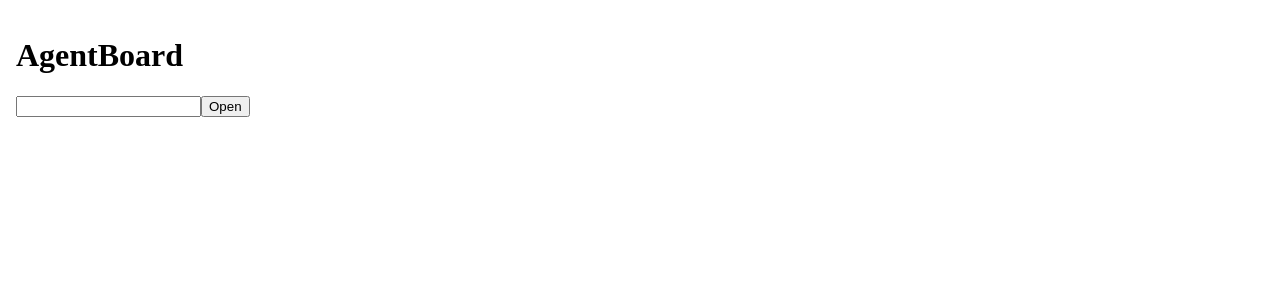
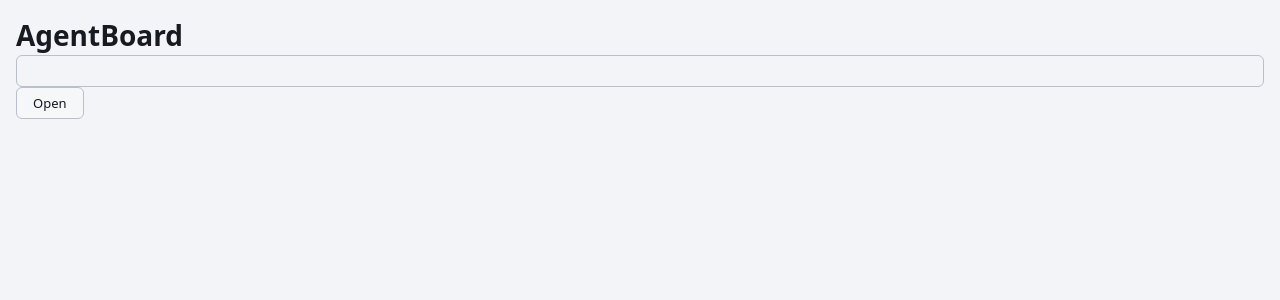
Before and after one commit to kapildev333/agentboard, a React (Vite) app in the folder packages/ui/: page / in a window 1280 px wide. Shown: the top 300 px of the page. Built offline with nearby package versions, Linux system fonts and the light colour scheme.

Commit message:
chore: design tokens and base styles, dark by default with a light variant

```diff
--- a/packages/ui/index.html
+++ b/packages/ui/index.html
@@ -3,8 +3,8 @@
   <head>
     <meta charset="utf-8" />
     <meta name="viewport" content="width=device-width, initial-scale=1" />
+    <meta name="color-scheme" content="dark light" />
     <title>AgentBoard</title>
-    <style>html, body, #root { margin: 0; height: 100%; }</style>
   </head>
   <body>
     <div id="root"></div>
--- a/packages/ui/src/main.tsx
+++ b/packages/ui/src/main.tsx
@@ -1,3 +1,5 @@
+import "./styles/tokens.css";
+import "./styles/base.css";
 import { createRoot } from "react-dom/client";
 import { App } from "./app";
 
--- /dev/null
+++ b/packages/ui/src/styles/base.css
@@ -0,0 +1,181 @@
+/* Element defaults sit in :where() so any component class, React Flow's included, wins without a fight. */
+*,
+*::before,
+*::after {
+  box-sizing: border-box;
+}
+
+html,
+body,
+#root {
+  margin: 0;
+  height: 100%;
+}
+
+body {
+  background: var(--color-bg);
+  color: var(--color-text);
+  font-family: var(--font-sans);
+  font-size: var(--text-md);
+  line-height: 1.4;
+  -webkit-font-smoothing: antialiased;
+}
+
+:where(h1, h2, h3, p, ul, dl, fieldset) {
+  margin: 0;
+  padding: 0;
+}
+
+:where(code, pre, kbd) {
+  font-family: var(--font-mono);
+}
+
+:where(a) {
+  color: var(--color-accent);
+}
+
+/* Buttons: secondary by default, .btn-primary for the one main action, .btn-sm inside cards. */
+:where(button) {
+  display: inline-flex;
+  align-items: center;
+  justify-content: center;
+  gap: var(--space-half);
+  height: 32px;
+  padding: 0 var(--space-2);
+  border: 1px solid var(--color-border-strong);
+  border-radius: var(--radius-sm);
+  background: var(--color-surface-raised);
+  color: var(--color-text);
+  font: inherit;
+  font-size: var(--text-sm);
+  font-weight: 500;
+  white-space: nowrap;
+  cursor: pointer;
+}
+
+:where(button:hover:not(:disabled)) {
+  background: var(--color-surface-hover);
+}
+
+:where(button:disabled) {
+  opacity: 0.5;
+  cursor: not-allowed;
+}
+
+.btn-primary {
+  border-color: var(--color-accent);
+  background: var(--color-accent);
+  color: var(--color-on-accent);
+}
+
+.btn-primary:hover:not(:disabled) {
+  border-color: var(--color-accent-hover);
+  background: var(--color-accent-hover);
+}
+
+.btn-sm {
+  height: 24px;
+  padding: 0 var(--space-1);
+  font-size: var(--text-xs);
+}
+
+.btn-icon {
+  width: 32px;
+  padding: 0;
+  font-size: var(--text-lg);
+}
+
+:where(input:not([type="checkbox"], [type="radio"]), textarea, select) {
+  width: 100%;
+  min-height: 32px;
+  padding: var(--space-half) var(--space-1);
+  border: 1px solid var(--color-border-strong);
+  border-radius: var(--radius-sm);
+  background: var(--color-bg);
+  color: var(--color-text);
+  font: inherit;
+  font-size: var(--text-sm);
+}
+
+:where(textarea) {
+  resize: vertical;
+}
+
+:where(input[type="checkbox"], input[type="radio"]) {
+  margin: 0;
+  width: 16px;
+  height: 16px;
+  flex: none;
+  accent-color: var(--color-accent);
+}
+
+:where(button, input, textarea, select, a, [tabindex]):focus-visible {
+  outline: 2px solid var(--color-accent);
+  outline-offset: 2px;
+}
+
+/* Text fields keep the ring tight to their border. */
+:where(input, textarea, select):focus-visible {
+  outline-offset: 0;
+  border-color: var(--color-accent);
+}
+
+[role="alert"] {
+  color: var(--color-danger);
+  font-size: var(--text-sm);
+}
+
+.muted {
+  color: var(--color-text-muted);
+}
+
+/* A path reads from its end: monospace, and the overflow is cut on the left. */
+.path-field {
+  font-family: var(--font-mono);
+  font-size: var(--text-xs);
+  direction: rtl;
+  text-align: left;
+}
+
+.path-field:focus {
+  direction: ltr;
+}
+
+.chip {
+  display: inline-flex;
+  align-items: center;
+  max-width: 160px;
+  height: 20px;
+  padding: 0 var(--space-1);
+  border: 1px solid var(--color-border-strong);
+  border-radius: var(--radius-pill);
+  color: var(--color-text-muted);
+  font-family: var(--font-mono);
+  font-size: var(--text-xs);
+  overflow: hidden;
+  text-overflow: ellipsis;
+  white-space: nowrap;
+}
+
+.field {
+  display: grid;
+  gap: var(--space-half);
+}
+
+.field-label {
+  color: var(--color-text-muted);
+  font-size: var(--text-xs);
+  font-weight: 600;
+}
+
+.section-title {
+  color: var(--color-text-muted);
+  font-size: var(--text-xs);
+  font-weight: 600;
+  letter-spacing: 0.04em;
+  text-transform: uppercase;
+}
+
+.app-message {
+  padding: var(--space-2);
+}
--- /dev/null
+++ b/packages/ui/src/styles/tokens.css
@@ -0,0 +1,117 @@
+/* Design tokens. Dark by default, light when the OS prefers it. Every colour, space and radius in the UI is one of these. */
+:root {
+  color-scheme: dark;
+
+  /* 8 px grid; half is for hairline gaps inside a control */
+  --space-half: 4px;
+  --space-1: 8px;
+  --space-2: 16px;
+  --space-3: 24px;
+  --space-4: 32px;
+  --space-6: 48px;
+
+  --radius-sm: 6px;
+  --radius-lg: 10px;
+  --radius-pill: 999px;
+
+  --font-sans: system-ui, -apple-system, "Segoe UI", Roboto, "Helvetica Neue", Arial, sans-serif;
+  --font-mono: ui-monospace, Menlo, Monaco, Consolas, "Liberation Mono", monospace;
+  --text-xs: 12px;
+  --text-sm: 13px;
+  --text-md: 14px;
+  --text-lg: 16px;
+
+  --topbar-height: 44px;
+  --rail-width: 264px;
+  --drawer-width: 400px;
+
+  --color-bg: #0e1014;
+  --color-canvas-dot: #2c313c;
+  --color-surface: #161920;
+  --color-surface-raised: #1e222a;
+  --color-surface-hover: #262b35;
+  --color-border: #2b303b;
+  --color-border-strong: #404757;
+  --color-text: #e7e9ee;
+  --color-text-muted: #9ba3b4;
+  --color-accent: #7b93ff;
+  --color-accent-hover: #97aaff;
+  --color-on-accent: #0b1020;
+  --color-danger: #ff8a80;
+  --color-backdrop: rgb(4 6 10 / 0.6);
+  --shadow-card: 0 1px 2px rgb(0 0 0 / 0.4), 0 4px 12px rgb(0 0 0 / 0.25);
+  --shadow-overlay: 0 12px 40px rgb(0 0 0 / 0.5);
+
+  /* the terminal is dark in both themes */
+  --term-bg: #0b0d11;
+  --term-fg: #d9dee8;
+  --term-selection: #3a4a7a;
+
+  --note-bg: #3b3520;
+  --note-fg: #f4e9bf;
+  --note-border: #5a4f2c;
+
+  --diff-added-fg: #6fdc9a;
+  --diff-added-bg: #12301f;
+  --diff-removed-fg: #ff9a90;
+  --diff-removed-bg: #3a1716;
+
+  /* status pills: foreground on background */
+  --status-starting-fg: #f5d36b;
+  --status-starting-bg: #3a2f0b;
+  --status-working-fg: #9dbfff;
+  --status-working-bg: #13284d;
+  --status-idle-fg: #6fdc9a;
+  --status-idle-bg: #10331f;
+  --status-needs-you-fg: #1f0604;
+  --status-needs-you-bg: #ff6b5e;
+  --status-stopped-fg: #c0c6d1;
+  --status-stopped-bg: #2a2f39;
+  --status-exited-fg: #a3abbb;
+  --status-exited-bg: #22262e;
+}
+
+@media (prefers-color-scheme: light) {
+  :root {
+    color-scheme: light;
+
+    --color-bg: #f3f4f7;
+    --color-canvas-dot: #cdd2db;
+    --color-surface: #ffffff;
+    --color-surface-raised: #f6f7f9;
+    --color-surface-hover: #eceef2;
+    --color-border: #dcdfe6;
+    --color-border-strong: #b9bfcb;
+    --color-text: #171a21;
+    --color-text-muted: #5b6475;
+    --color-accent: #3355dd;
+    --color-accent-hover: #2846c2;
+    --color-on-accent: #ffffff;
+    --color-danger: #c62a1f;
+    --color-backdrop: rgb(15 18 25 / 0.35);
+    --shadow-card: 0 1px 2px rgb(16 24 40 / 0.08), 0 4px 12px rgb(16 24 40 / 0.06);
+    --shadow-overlay: 0 12px 40px rgb(16 24 40 / 0.18);
+
+    --note-bg: #fff4b8;
+    --note-fg: #3a3110;
+    --note-border: #ecd987;
+
+    --diff-added-fg: #116329;
+    --diff-added-bg: #dcf5e3;
+    --diff-removed-fg: #a40e26;
+    --diff-removed-bg: #ffe3e1;
+
+    --status-starting-fg: #6b4500;
+    --status-starting-bg: #fdf0c2;
+    --status-working-fg: #1d3f9e;
+    --status-working-bg: #dde7ff;
+    --status-idle-fg: #13623a;
+    --status-idle-bg: #d9f5e3;
+    --status-needs-you-fg: #ffffff;
+    --status-needs-you-bg: #c62a1f;
+    --status-stopped-fg: #3c4350;
+    --status-stopped-bg: #e6e9ee;
+    --status-exited-fg: #555e6e;
+    --status-exited-bg: #eceef2;
+  }
+}
```
Also changed, not shown: 1 other file (tests, documents, lock files or other folders).
